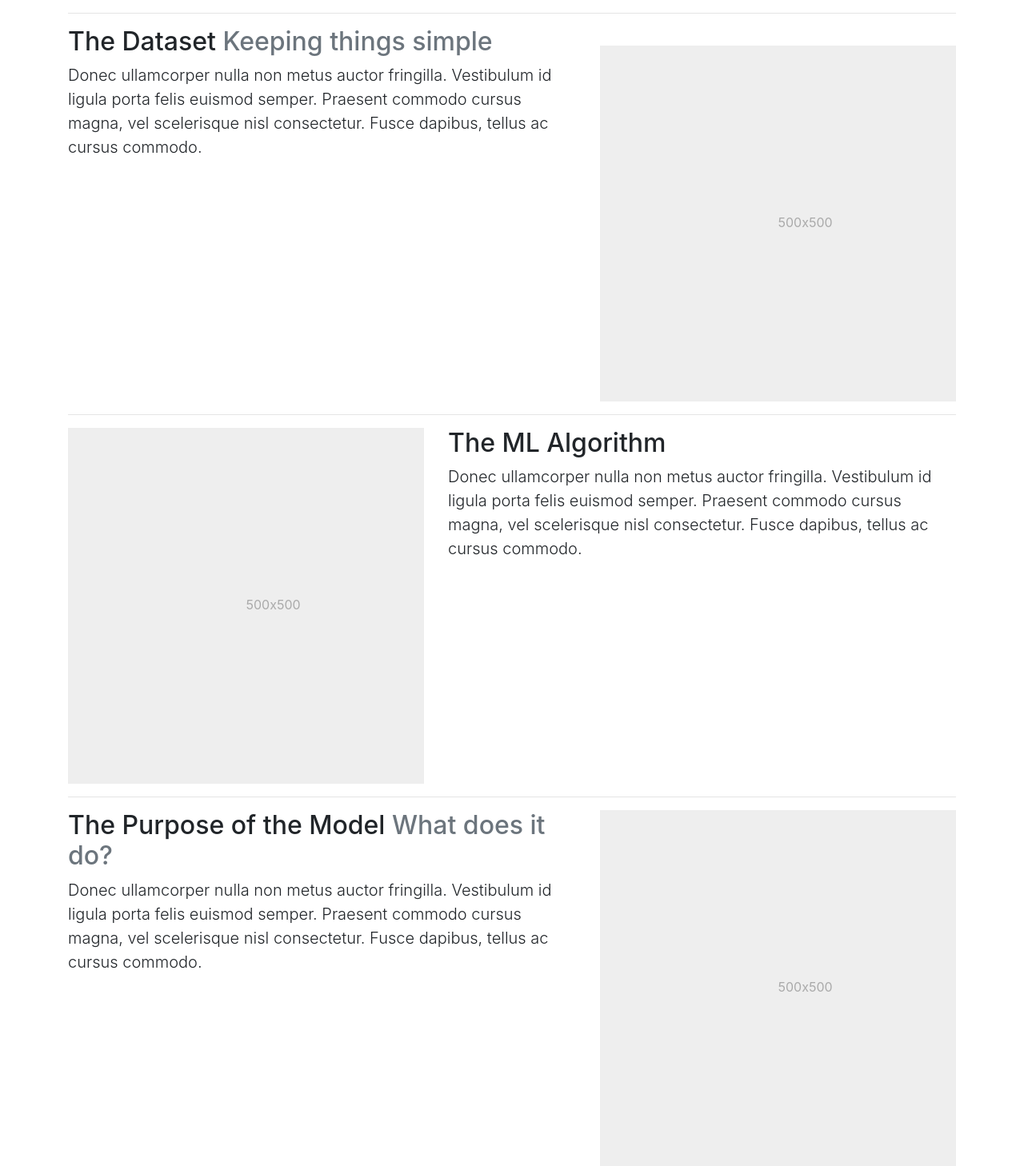
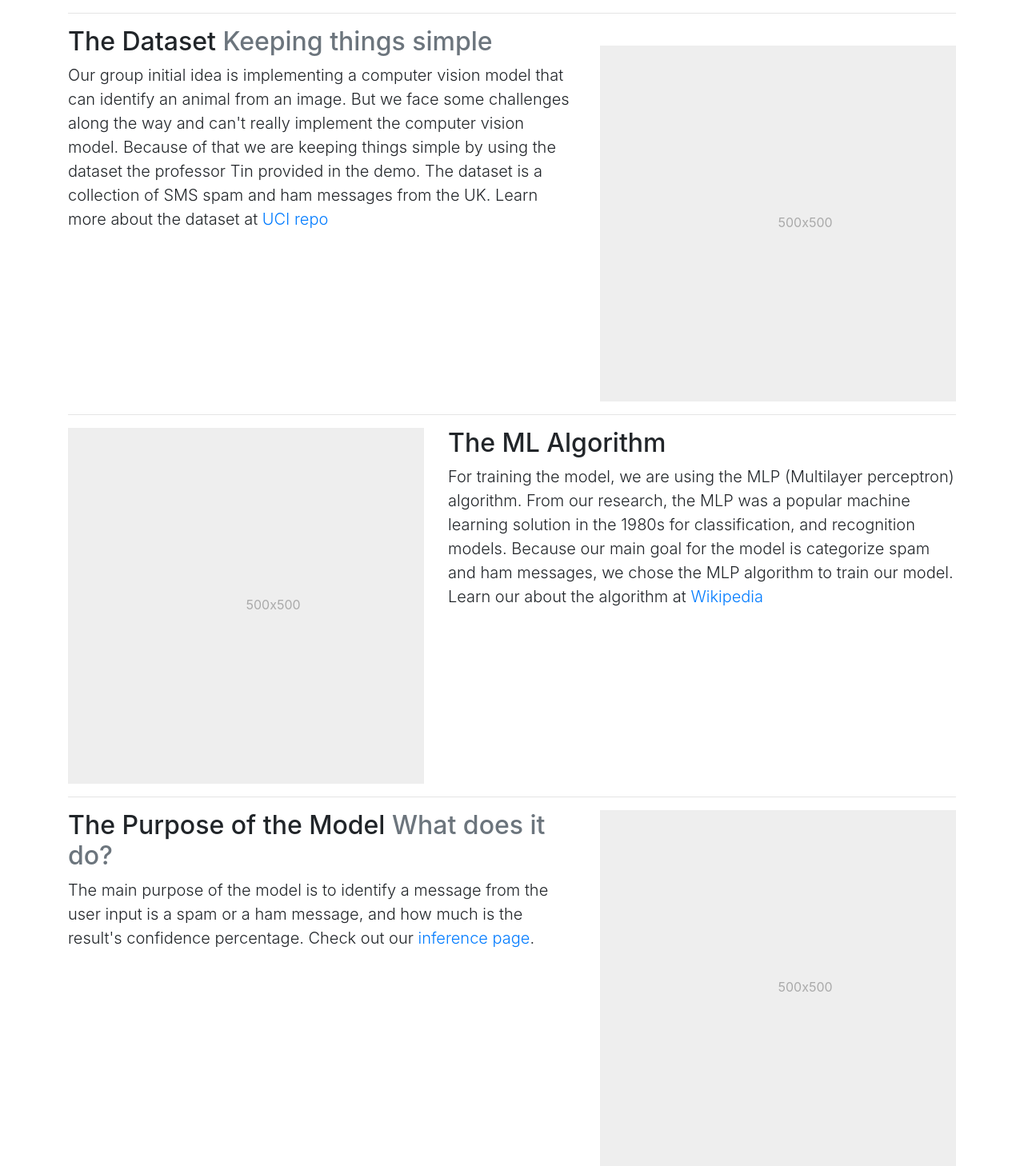
Before and after one commit to Chetan-Godase/cloud-computing-sapm-or-ham, a Flask app: page /about in a window 1280 px wide. Shown: the part 56-1514 px from the top of the page at 80% size. Run offline with Flask 2, Linux system fonts and the light colour scheme; parts of the project's set-up code (start-up, migrations or seed data) failed here and were passed over; some libraries are stand-ins or nearby versions.

Commit message:
added some info about me (Dong) and some info in the about.html

```diff
--- a/templates/about.html
+++ b/templates/about.html
@@ -5,7 +5,12 @@
     <div class="row featurette">
       <div class="col-md-7">
         <h2 class="featurette-heading">The Dataset <span class="text-muted">Keeping things simple</span></h2>
-        <p class="lead">Donec ullamcorper nulla non metus auctor fringilla. Vestibulum id ligula porta felis euismod semper. Praesent commodo cursus magna, vel scelerisque nisl consectetur. Fusce dapibus, tellus ac cursus commodo.</p>
+        <p class="lead">
+            Our group initial idea is implementing a computer vision model that can identify an animal from an image. But we face some
+            challenges along the way and can't really implement the computer vision model. Because of that we are keeping things simple
+            by using the dataset the professor Tin provided in the demo. The dataset is a collection of SMS spam and ham messages from the UK.
+            Learn more about the dataset at <a href="https://archive.ics.uci.edu/ml/datasets/sms+spam+collection">UCI repo</a>
+        </p>
       </div>
       <div class="col-md-5">
 <!--          <span>Photo by <a href="https://unsplash.com/@fabioha?utm_source=unsplash&amp;utm_medium=referral&amp;utm_content=creditCopyText">fabio</a> on <a href="https://unsplash.com/s/photos/data?utm_source=unsplash&amp;utm_medium=referral&amp;utm_content=creditCopyText">Unsplash</a></span>-->
@@ -19,7 +24,12 @@
     <div class="row featurette">
       <div class="col-md-7 order-md-2">
         <h2 class="featurette-heading">The ML Algorithm</h2>
-        <p class="lead">Donec ullamcorper nulla non metus auctor fringilla. Vestibulum id ligula porta felis euismod semper. Praesent commodo cursus magna, vel scelerisque nisl consectetur. Fusce dapibus, tellus ac cursus commodo.</p>
+        <p class="lead">
+            For training the model, we are using the MLP (Multilayer perceptron) algorithm. From our research, the MLP was a popular
+            machine learning solution in the 1980s for classification, and recognition models. Because our main goal for the model is
+            categorize spam and ham messages, we chose the MLP algorithm to train our model.
+            Learn our about the algorithm at <a href="https://en.wikipedia.org/wiki/Multilayer_perceptron">Wikipedia</a>
+        </p>
       </div>
       <div class="col-md-5 order-md-1">
         <svg class="bd-placeholder-img bd-placeholder-img-lg featurette-image img-fluid mx-auto" width="500" height="500" xmlns="http://www.w3.org/2000/svg" preserveAspectRatio="xMidYMid slice" focusable="false" role="img" aria-label="Placeholder: 500x500"><title>Placeholder</title><rect width="100%" height="100%" fill="#eee"/><text x="50%" y="50%" fill="#aaa" dy=".3em">500x500</text></svg>
@@ -31,7 +41,11 @@
     <div class="row featurette">
       <div class="col-md-7">
         <h2 class="featurette-heading">The Purpose of the Model <span class="text-muted">What does it do?</span></h2>
-        <p class="lead">Donec ullamcorper nulla non metus auctor fringilla. Vestibulum id ligula porta felis euismod semper. Praesent commodo cursus magna, vel scelerisque nisl consectetur. Fusce dapibus, tellus ac cursus commodo.</p>
+        <p class="lead">
+            The main purpose of the model is to identify a message from the user input is a spam or a ham message, and how much
+            is the result's confidence percentage.
+            Check out our <a href="/inference">inference page</a>.
+        </p>
       </div>
       <div class="col-md-5">
         <svg class="bd-placeholder-img bd-placeholder-img-lg featurette-image img-fluid mx-auto" width="500" height="500" xmlns="http://www.w3.org/2000/svg" preserveAspectRatio="xMidYMid slice" focusable="false" role="img" aria-label="Placeholder: 500x500"><title>Placeholder</title><rect width="100%" height="100%" fill="#eee"/><text x="50%" y="50%" fill="#aaa" dy=".3em">500x500</text></svg>
```
Also changed, not shown: baselines.py (+4 -4 lines), templates/index.html (+5 -2 lines), static/images/dong-photo.jpg (added).
